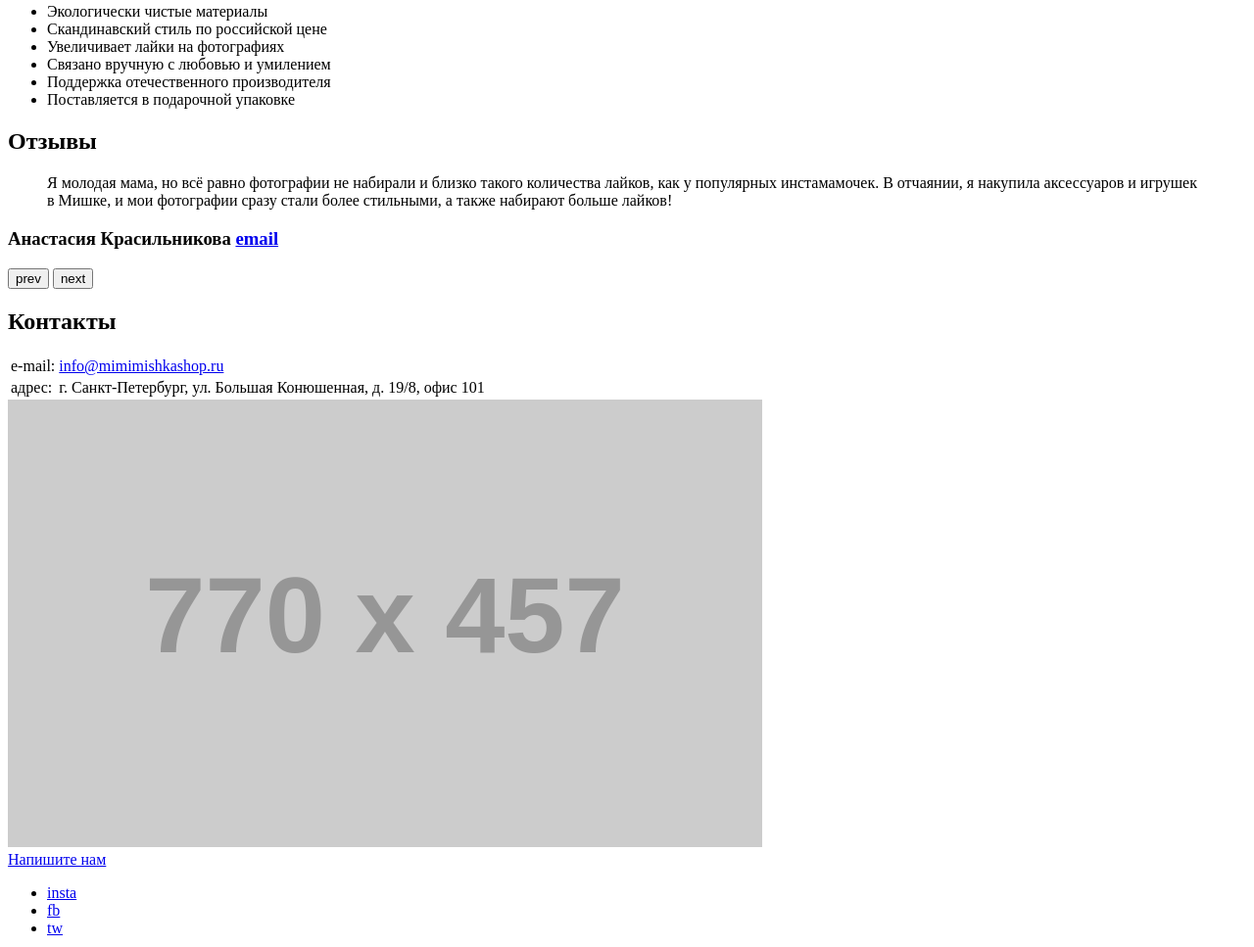
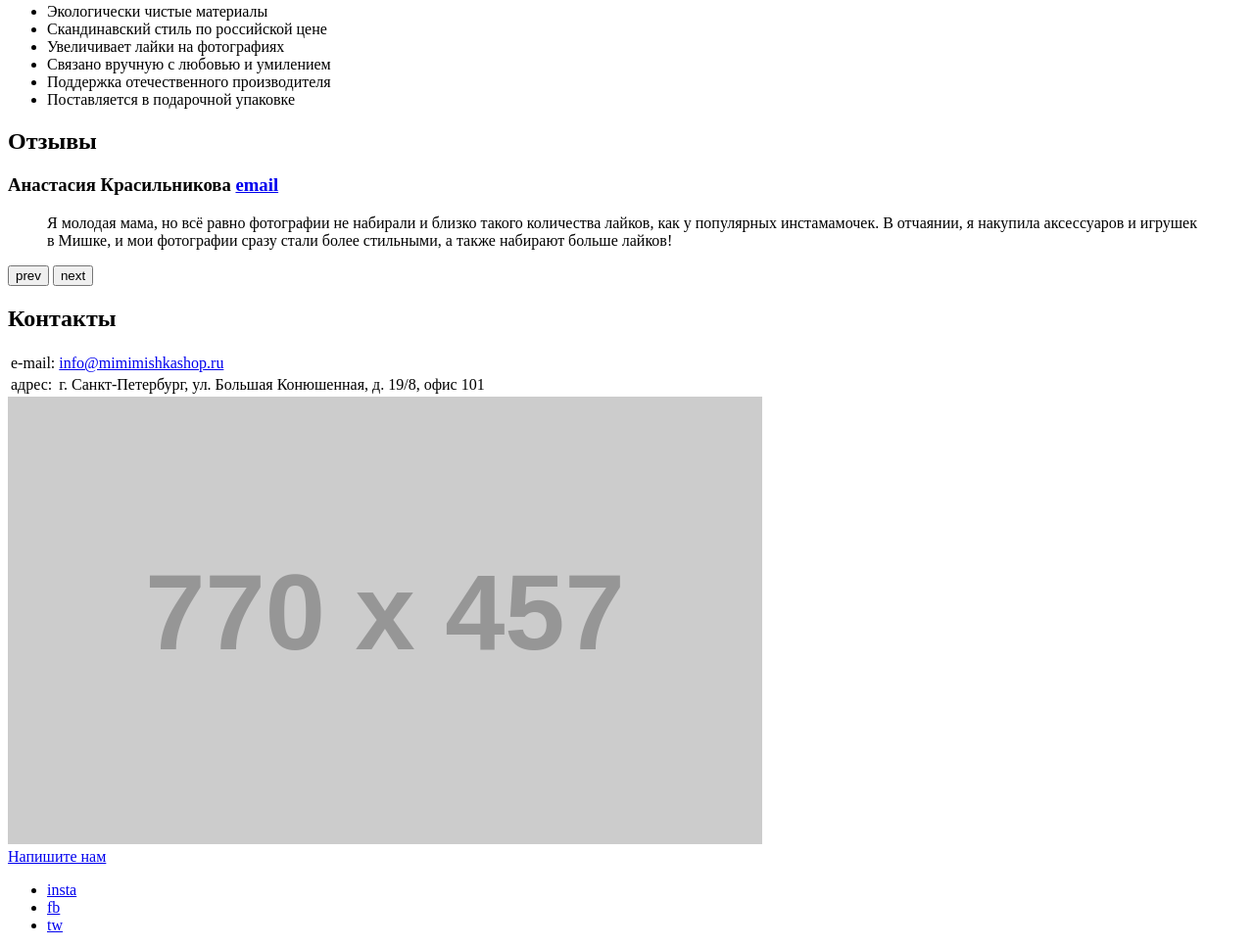
Before and after one commit to TMelnik/426411-mishka, a website: page index.html in a window 1280 px wide. Shown: the part 849-1816 px from the top of the page at 98% size. Drawn offline with Linux system fonts and the light colour scheme; placeholder pictures from the web are drawn by us.

Commit message:
change code in index in slider

```diff
--- a/index.html
+++ b/index.html
@@ -81,13 +81,13 @@
         <h2 class="title title--feedback">Отзывы</h2>
         <div class="slider">
           <div class="slider__item">
-            <article class="feedback__item">
+            <article class="feedback">
+              <h3 class="feedback__title">
+                Анастасия Красильникова <a class="feedback__link" href="#">email</a>
+              </h3>
               <blockquote class="feedback__text">
                 Я молодая мама, но всё равно фотографии не набирали и близко такого количества лайков, как у популярных инстамамочек. В отчаянии, я накупила аксессуаров и игрушек в Мишке, и мои фотографии сразу стали более стильными, а также набирают больше лайков!
               </blockquote>
-              <h3 class="feedback__title">
-                Анастасия Красильникова <a class="feedback__link" href="#">email</a>
-              </h3>
             </article>
           </div>
           <button class="slider__arrow slider__arrow--prev" type="button">prev</button>
```
